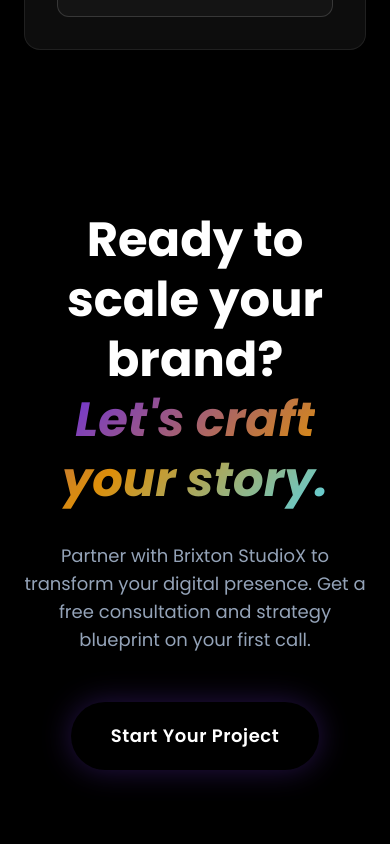
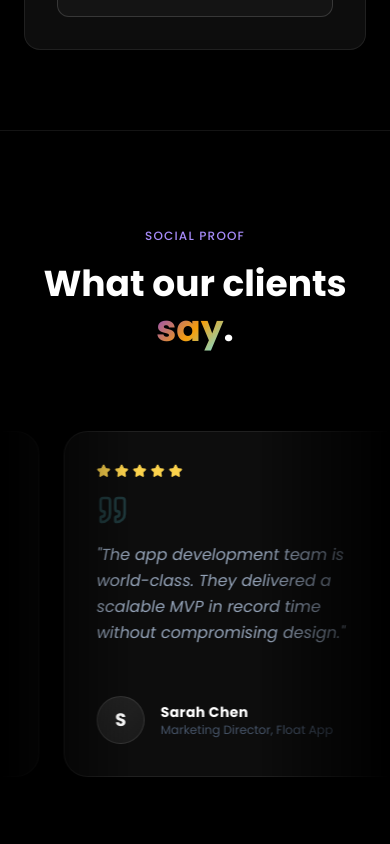
Before and after one commit to aaryan-codes56/brixton-studiox, a React (Vite) app in the folder frontend/: page / in a window 390 px wide. Shown: the part 7360-8204 px from the top of the page. Built offline with nearby package versions, Linux system fonts and the light colour scheme.

Commit message:
UI: Add Animated Testimonials section to HomePage

```diff
--- a/frontend/src/components/Testimonials.jsx
+++ b/frontend/src/components/Testimonials.jsx
@@ -1,74 +1,114 @@
+import { motion } from 'framer-motion';
 import { Star, Quote } from 'lucide-react';
-import { motion } from 'framer-motion';
 
 const testimonials = [
   {
-    name: 'Rahul Sharma',
-    role: 'Founder, Luxe Athletics',
-    text: 'Brixton StudioX completely transformed our online presence. The quality of the brand video was exceptional, and their turnaround time was incredibly fast.',
-    rating: 5
+    name: "Alex Rivera",
+    role: "CEO, Nexa Digital",
+    content: "Brixton StudioX transformed our brand identity. The cinematic quality of our commercials surpassed all expectations.",
+    rating: 5,
+    color: "text-accent-violet-light"
   },
   {
-    name: 'Priya Patel',
-    role: 'Marketing Head, Cafe Mocha',
-    text: 'Their handle on social media and reel editing brought us a 300% increase in engagement. Highly recommend their Growth package!',
-    rating: 5
+    name: "Sarah Chen",
+    role: "Marketing Director, Float App",
+    content: "The app development team is world-class. They delivered a scalable MVP in record time without compromising design.",
+    rating: 5,
+    color: "text-accent-ice"
   },
   {
-    name: 'Amit Verma',
-    role: 'CEO, TechNova Solutions',
-    text: 'Professional, creative, and data-driven. They understood our brand vision perfectly and delivered a website that exceeded our expectations.',
-    rating: 5
+    name: "Marcus Thorne",
+    role: "Founder, Urban Wear",
+    content: "Our short-form content view count exploded after we started working with Brixton. They understand the algorithm like no one else.",
+    rating: 5,
+    color: "text-accent-gold-light"
+  },
+  {
+    name: "Elena Rodriguez",
+    role: "CMO, Horizon SaaS",
+    content: "The website they built for us isn't just beautiful—it's a conversion machine. High performance and sleek UI.",
+    rating: 5,
+    color: "text-accent-rose"
+  },
+  {
+    name: "David Park",
+    role: "Creative Lead, Apex Studios",
+    content: "Working with Brixton is seamless. Their production process is transparent, and the final results are pure cinema.",
+    rating: 5,
+    color: "text-accent-violet-light"
+  },
+  {
+    name: "Jessica Wu",
+    role: "Influencer & Content Creator",
+    content: "They turn raw footage into viral gold. My engagement has tripled since Brixton took over my editing.",
+    rating: 5,
+    color: "text-accent-gold-light"
   }
 ];
 
+// Duplicate for seamless scroll
+const extendedTestimonials = [...testimonials, ...testimonials];
+
 const Testimonials = () => {
   return (
-    <section className="py-24 bg-gradient-to-b from-transparent to-base relative border-t border-glassBorder overflow-hidden">
-      <div className="absolute top-0 inset-x-0 h-px bg-gradient-to-r from-transparent via-accent-purple/50 to-transparent"></div>
+    <section className="py-24 bg-void overflow-hidden relative border-t border-border-subtle">
+      <div className="max-w-7xl mx-auto px-6 mb-16 text-center">
+        <span className="font-body font-medium text-[12px] text-accent-violet-light tracking-widest uppercase mb-4 block">
+          Social Proof
+        </span>
+        <h2 className="text-4xl md:text-5xl lg:text-6xl font-display font-bold text-text-white leading-tight">
+          What our clients <span className="gradient-text">say</span>.
+        </h2>
+      </div>
 
-      <div className="max-w-7xl mx-auto px-6 relative z-10">
-        <div className="mb-16 flex flex-col items-center text-center">
-          <span className="font-mono text-accent-cyan mb-4 tracking-widest">// What Clients Say</span>
-          <h2 className="text-4xl md:text-5xl font-display font-bold text-white">Don't just take our word for it</h2>
-        </div>
-
-        <div className="grid grid-cols-1 md:grid-cols-3 gap-8">
-          {testimonials.map((test, idx) => (
-            <motion.div
+      <div className="relative flex overflow-hidden">
+        {/* Infinite Scroll Wrapper */}
+        <motion.div
+          className="flex gap-6 py-4 px-4"
+          animate={{ x: [0, -1920] }}
+          transition={{
+            x: {
+              repeat: Infinity,
+              repeatType: "loop",
+              duration: 40,
+              ease: "linear",
+            },
+          }}
+          style={{ width: "fit-content" }}
+        >
+          {extendedTestimonials.map((item, idx) => (
+            <div
               key={idx}
-              initial={{ opacity: 0, y: 30 }}
-              whileInView={{ opacity: 1, y: 0 }}
-              viewport={{ once: true }}
-              transition={{ delay: idx * 0.2 }}
-              className="glass-card p-8 rounded-3xl relative flex flex-col hover:-translate-y-2 transition-transform duration-300 before:absolute before:inset-0 before:p-[1px] before:bg-gradient-to-b before:from-white/10 before:to-transparent before:content-[''] before:rounded-3xl before:-z-10"
+              className="w-[350px] md:w-[450px] shrink-0 p-8 rounded-3xl bg-card border border-border-subtle backdrop-blur-md flex flex-col justify-between hover:border-white/20 transition-colors group"
             >
-              <Quote className="text-accent-purple/20 absolute top-6 right-8 w-16 h-16" />
-
-              <div className="flex gap-1 mb-6">
-                {[...Array(test.rating)].map((_, i) => (
-                  <Star key={i} size={18} className="fill-accent-amber text-accent-amber" />
-                ))}
+              <div className="mb-6">
+                <div className="flex gap-1 mb-4">
+                  {[...Array(item.rating)].map((_, i) => (
+                    <Star key={i} size={14} className="fill-accent-gold-light text-accent-gold-light" />
+                  ))}
+                </div>
+                <Quote className={`${item.color} opacity-20 mb-4`} size={32} />
+                <p className="text-text-secondary font-body text-base md:text-lg leading-relaxed italic">
+                  "{item.content}"
+                </p>
               </div>
 
-              <p className="text-textPrimary leading-relaxed mb-8 flex-1 relative z-10 font-body text-lg italic text-white/90">
-                "{test.text}"
-              </p>
-
-              <div className="flex items-center gap-4 mt-auto">
-                <div className="w-12 h-12 rounded-full bg-gradient-to-br from-accent-purple to-accent-cyan p-0.5">
-                  <div className="w-full h-full bg-secondary rounded-full flex items-center justify-center font-bold text-white font-display">
-                    {test.name.charAt(0)}
-                  </div>
+              <div className="flex items-center gap-4">
+                <div className={`w-12 h-12 rounded-full bg-gradient-to-br from-white/10 to-white/5 border border-white/10 flex items-center justify-center font-display font-bold text-lg text-white`}>
+                  {item.name.charAt(0)}
                 </div>
                 <div>
-                  <h4 className="font-bold text-white text-sm">{test.name}</h4>
-                  <p className="text-textMuted text-xs">{test.role}</p>
+                  <h4 className="text-text-white font-display font-bold text-sm tracking-wide">{item.name}</h4>
+                  <p className="text-text-muted font-body text-xs">{item.role}</p>
                 </div>
               </div>
-            </motion.div>
+            </div>
           ))}
-        </div>
+        </motion.div>
+
+        {/* Gradient Fades for edges */}
+        <div className="absolute inset-y-0 left-0 w-32 bg-gradient-to-r from-void to-transparent z-10 pointer-events-none"></div>
+        <div className="absolute inset-y-0 right-0 w-32 bg-gradient-to-l from-void to-transparent z-10 pointer-events-none"></div>
       </div>
     </section>
   );
--- a/frontend/src/pages/HomePage.jsx
+++ b/frontend/src/pages/HomePage.jsx
@@ -7,6 +7,7 @@ import Hero from '../components/Hero';
 import Services from '../components/Services';
 import Portfolio from '../components/Portfolio';
 import Pricing from '../components/Pricing';
+import Testimonials from '../components/Testimonials';
 
 const StatsBar = () => (
   <section className="bg-primary border-y border-border-subtle py-12 relative z-20">
@@ -71,6 +72,7 @@ const HomePage = () => {
         <Services />
         <Portfolio />
         <Pricing />
+        <Testimonials />
         <CTABanner />
       </main>
       <Footer />
```
